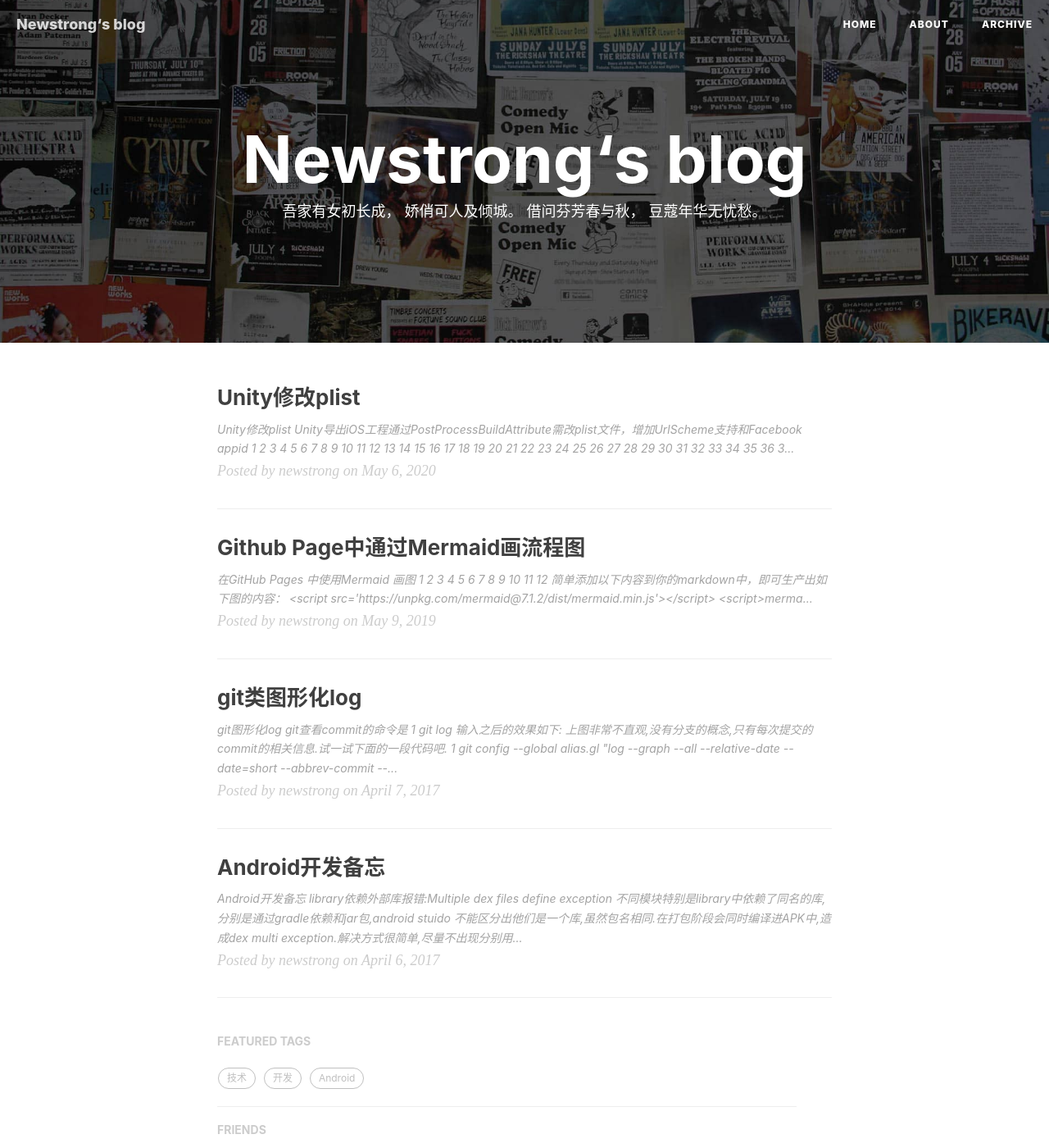
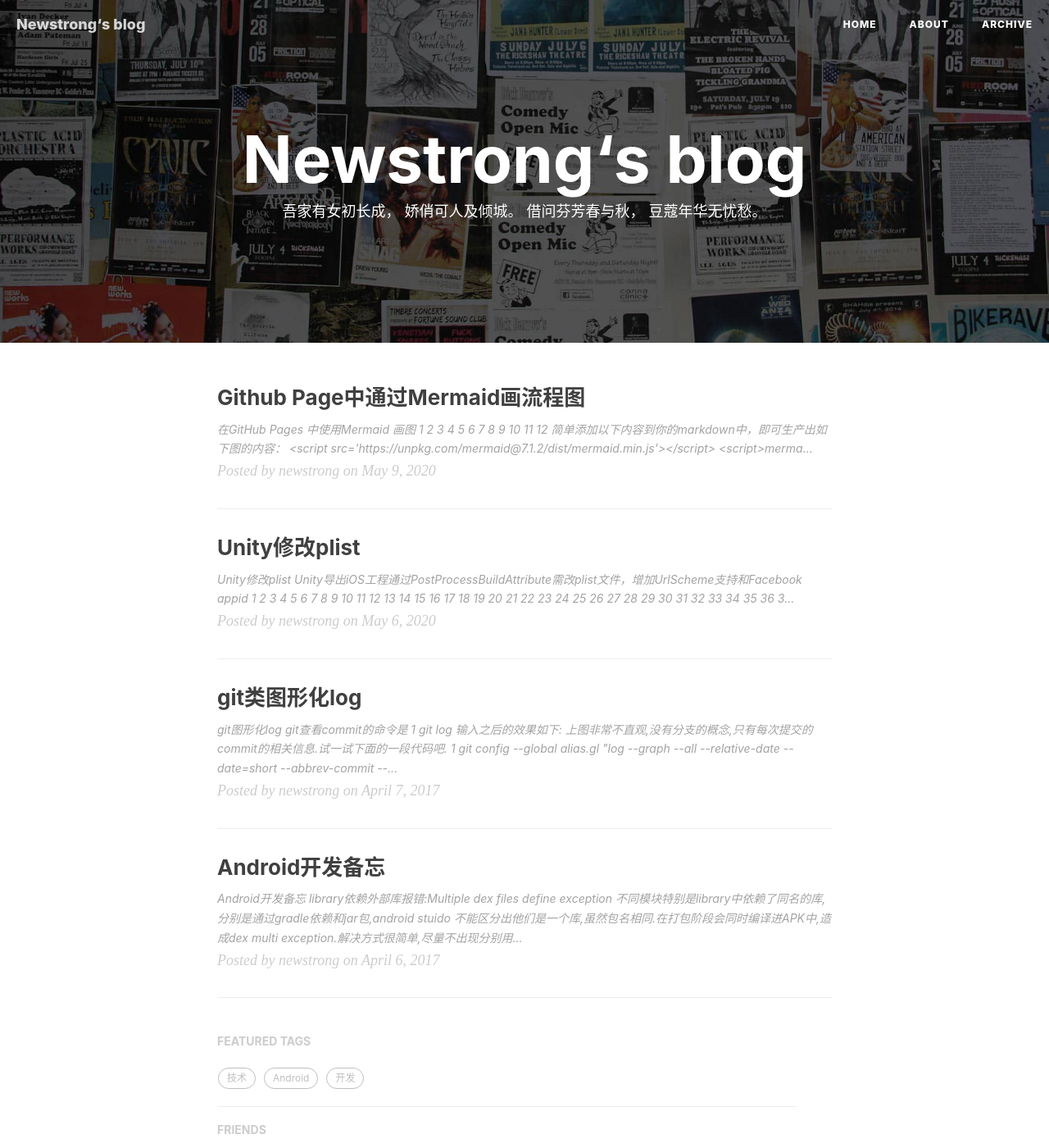
Before and after one commit to newstrong/newstrong.github.io, a Jekyll site: the page built from index.html, in a window 1280 px wide and 1400 px high. Shown: the whole window at 82% size. Built offline with Jekyll 4.4.1, drawn with Linux system fonts in a browser that asks for light colours; nearby versions of some CDN libraries; the list of posts is cut into pages by our own code; comment, search, counter and statistics services are not loaded.

Commit message:
polish word

```diff
--- a/_posts/2020-05-09-github-mermaid-test.md
+++ b/_posts/2020-05-09-github-mermaid-test.md
@@ -2,12 +2,12 @@
 layout:     graph
 title:      "Github Page中通过Mermaid画流程图"
 subtitle:   ""
-date:       2019-05-09
+date:       2020-05-09
 author:     "newstrong"
 header-img: "img/in-post/anti-covid-19-by-chris.jpeg"
 tags:
-    - jekyll
-    - github page
+    - Jekyll
+    - Github Page
 ---
 # 在GitHub Pages 中使用Mermaid 画图
 ~~~
```
Also changed, not shown: _posts/2020-05-06-unity-export-ios-modify-plist-support-urlschemes.markdown (+5 -5 lines), 2 other files.
